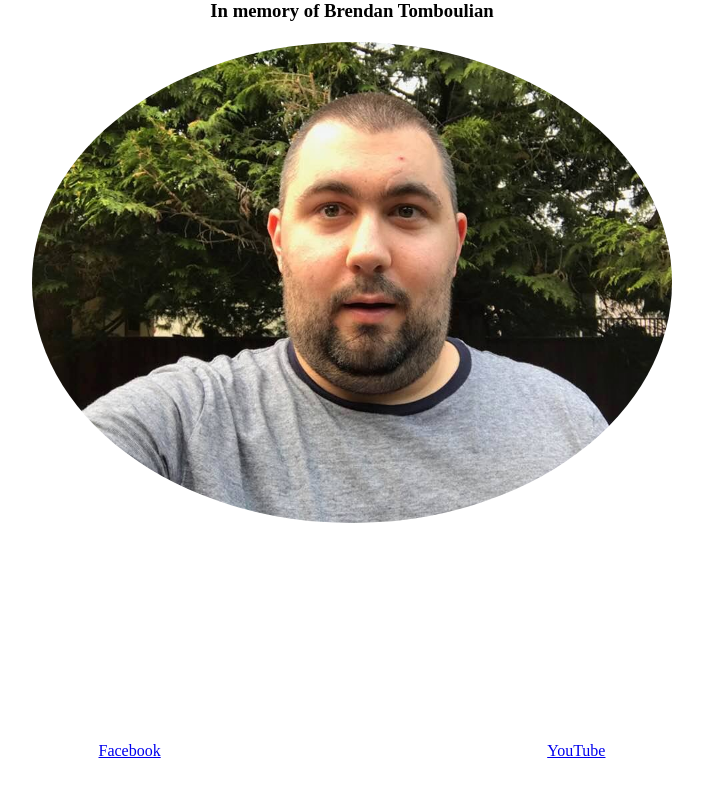
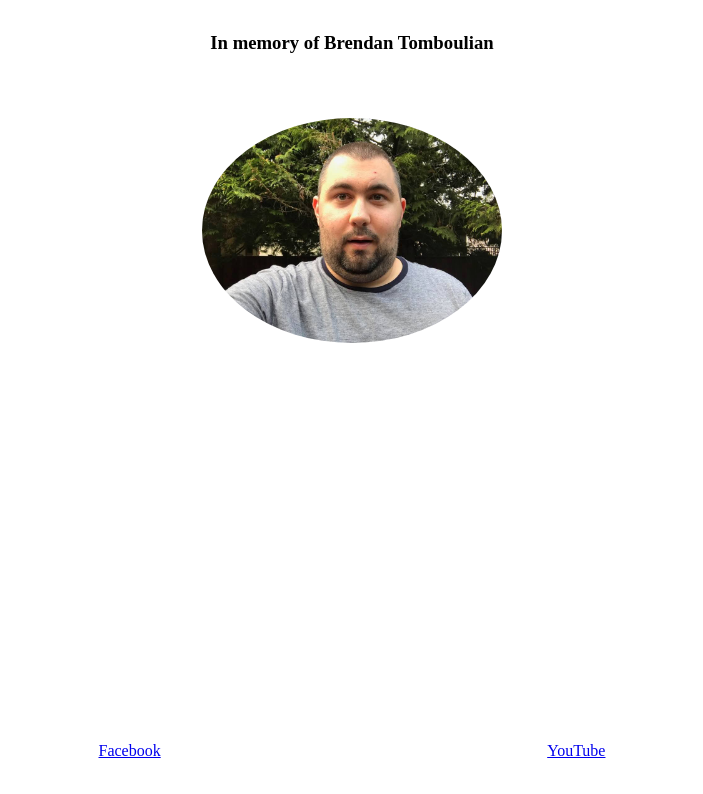
Before and after one commit to etomboulian/Brendan, a plain HTML site: page index.html in a window 1280 px wide. Shown: the whole page, without its empty margins (288-991 px from the left). Drawn offline with Linux system fonts and the light colour scheme.

Commit message:
play with spacing

```diff
--- a/index.html
+++ b/index.html
@@ -13,7 +13,7 @@
 
     <div class="top-container">
         <h3>In memory of Brendan Tomboulian</h3>
-        <img style="width:50vw;border-radius: 50%;" src="Brendan.jpg" />
+        <img style="width:300px;border-radius: 50%;" src="Brendan.jpg" />
     </div>
 
     <div class="bottom-container">
--- a/style.css
+++ b/style.css
@@ -4,13 +4,14 @@
 }
 
 .top-container {
+    padding-top: 2rem;
     display: flex;
     flex-direction: column;
     align-items: center;
 }
 
 .top-container>img {
-    margin: 20px 0;
+    margin: 4rem 0;
 }
 
 .bottom-container {
```
